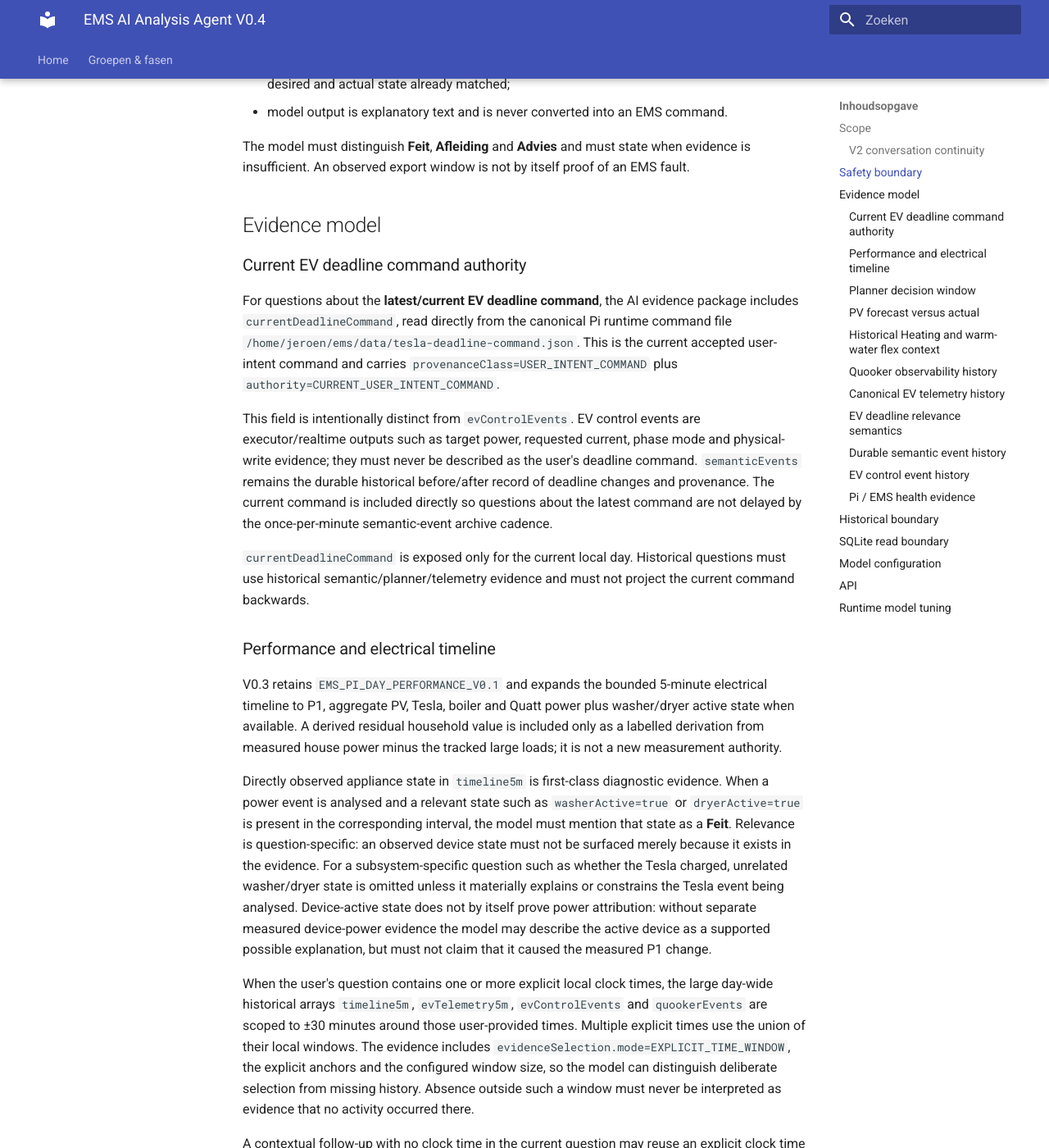
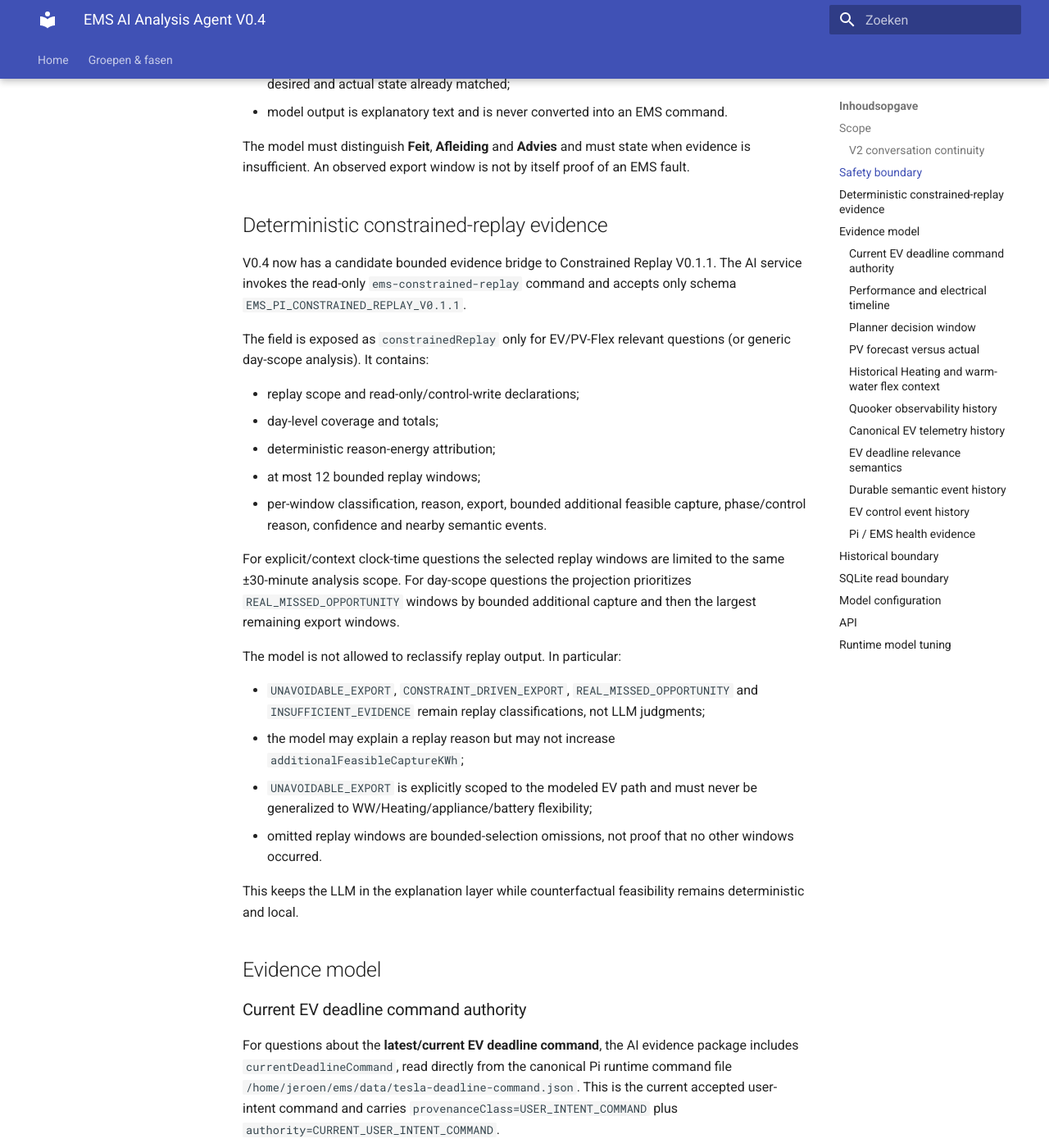
Before and after one commit to OnsKasteeltje/homey-energy-manual, an MkDocs documentation site: the page built from docs/architecture/ems-ai-analysis-agent.md, in a window 1280 px wide and 1400 px high, scrolled down 2653 px. Shown: the whole window at 82% size. Built offline with MkDocs 1.6.1 and Material for MkDocs 9.7.7, drawn with Linux system fonts in a browser that asks for light colours.

Commit message:
docs(ai): define constrained replay evidence boundary

```diff
--- a/docs/architecture/ems-ai-analysis-agent.md
+++ b/docs/architecture/ems-ai-analysis-agent.md
@@ -122,6 +122,42 @@ for navigation continuity.
 The model must distinguish **Feit**, **Afleiding** and **Advies** and must state
 when evidence is insufficient. An observed export window is not by itself proof
 of an EMS fault.
+
+## Deterministic constrained-replay evidence
+
+V0.4 now has a candidate bounded evidence bridge to Constrained Replay V0.1.1.
+The AI service invokes the read-only `ems-constrained-replay` command and
+accepts only schema `EMS_PI_CONSTRAINED_REPLAY_V0.1.1`.
+
+The field is exposed as `constrainedReplay` only for EV/PV-Flex relevant
+questions (or generic day-scope analysis). It contains:
+
+- replay scope and read-only/control-write declarations;
+- day-level coverage and totals;
+- deterministic reason-energy attribution;
+- at most 12 bounded replay windows;
+- per-window classification, reason, export, bounded additional feasible
+  capture, phase/control reason, confidence and nearby semantic events.
+
+For explicit/context clock-time questions the selected replay windows are
+limited to the same ±30-minute analysis scope. For day-scope questions the
+projection prioritizes `REAL_MISSED_OPPORTUNITY` windows by bounded additional
+capture and then the largest remaining export windows.
+
+The model is not allowed to reclassify replay output. In particular:
+
+- `UNAVOIDABLE_EXPORT`, `CONSTRAINT_DRIVEN_EXPORT`,
+  `REAL_MISSED_OPPORTUNITY` and `INSUFFICIENT_EVIDENCE` remain replay
+  classifications, not LLM judgments;
+- the model may explain a replay reason but may not increase
+  `additionalFeasibleCaptureKWh`;
+- `UNAVOIDABLE_EXPORT` is explicitly scoped to the modeled EV path and must
+  never be generalized to WW/Heating/appliance/battery flexibility;
+- omitted replay windows are bounded-selection omissions, not proof that no
+  other windows occurred.
+
+This keeps the LLM in the explanation layer while counterfactual feasibility
+remains deterministic and local.
 
 ## Evidence model
 
```
